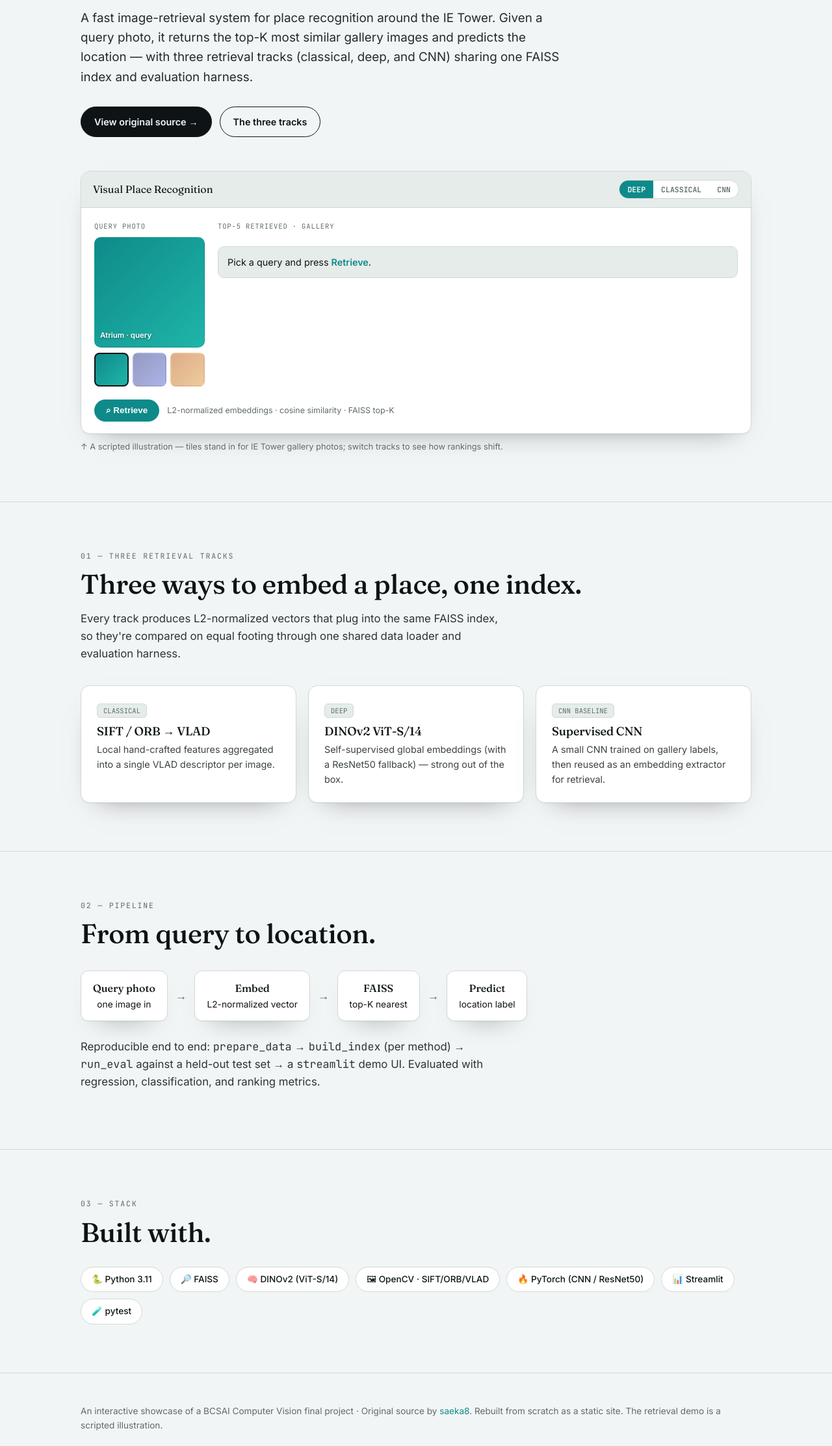
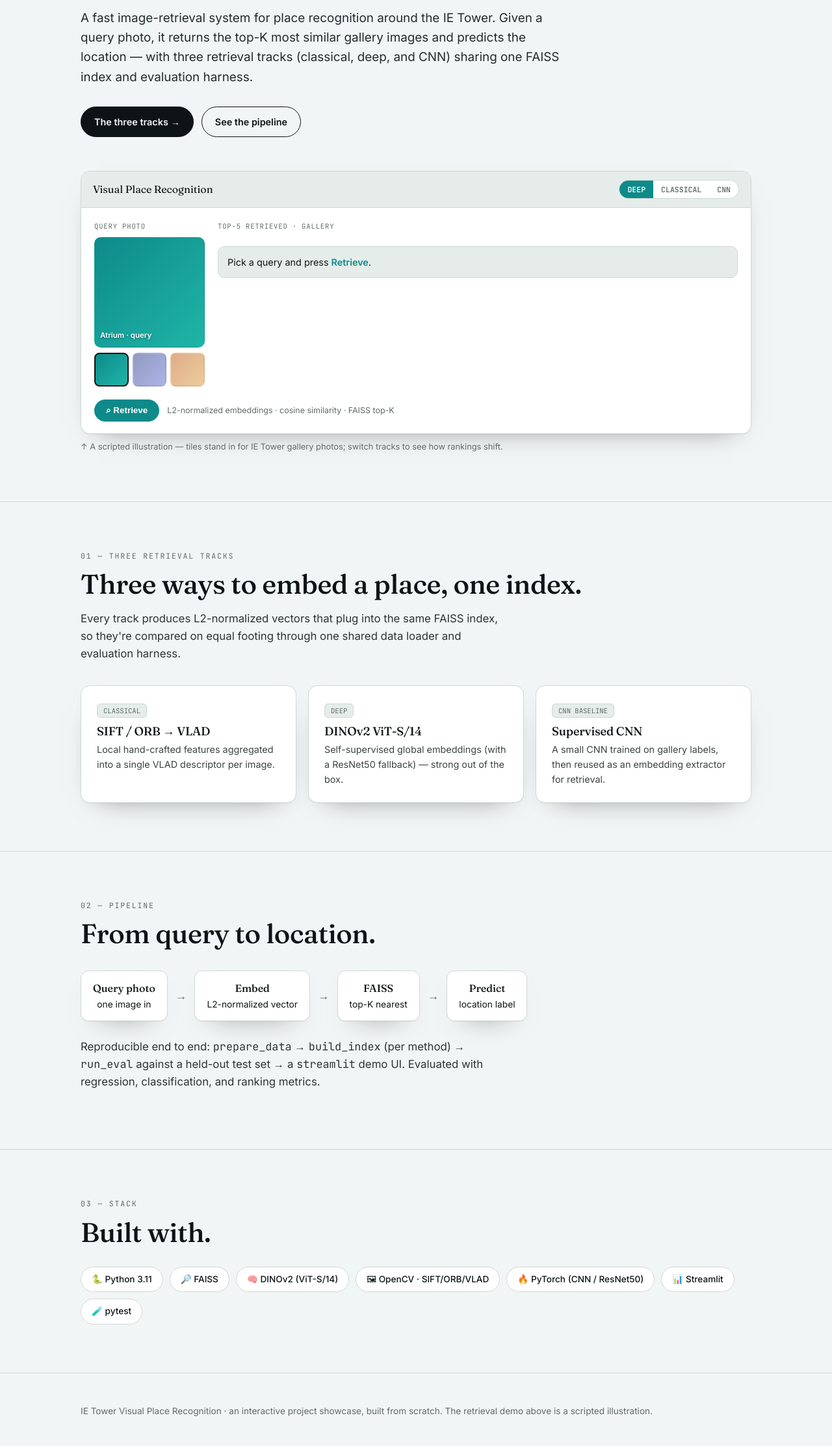
Before and after one commit to andreaisabelmontana/ie-tower-vpr, a plain HTML site: page index.html in a window 1280 px wide. Shown: the part 334-2560 px from the top of the page at 65% size. Drawn offline with Linux system fonts and the light colour scheme.

Commit message:
Remove source/author attribution; standalone showcase

```diff
--- a/index.html
+++ b/index.html
@@ -132,8 +132,8 @@
     <h1>Show it a photo. It tells you where you are.</h1>
     <p class="lede">A fast image-retrieval system for place recognition around the IE Tower. Given a query photo, it returns the top-K most similar gallery images and predicts the location — with three retrieval tracks (classical, deep, and CNN) sharing one FAISS index and evaluation harness.</p>
     <div class="cta">
-      <a class="btn" href="https://github.com/saeka8/computer_vision_final" target="_blank" rel="noopener">View original source →</a>
-      <a class="btn ghost" href="#tracks">The three tracks</a>
+      <a class="btn" href="#tracks">The three tracks →</a>
+      <a class="btn ghost" href="#pipeline">See the pipeline</a>
     </div>
 
     <div class="demo" id="demo">
@@ -214,9 +214,8 @@
 
 <footer>
   <div class="wrap">
-    An interactive showcase of a BCSAI Computer Vision final project ·
-    Original source by <a href="https://github.com/saeka8/computer_vision_final" target="_blank" rel="noopener">saeka8</a>.
-    Rebuilt from scratch as a static site. The retrieval demo is a scripted illustration.
+    IE Tower Visual Place Recognition · an interactive project showcase, built from scratch.
+    The retrieval demo above is a scripted illustration.
   </div>
 </footer>
 
```
Also changed, not shown: 1 other file.
